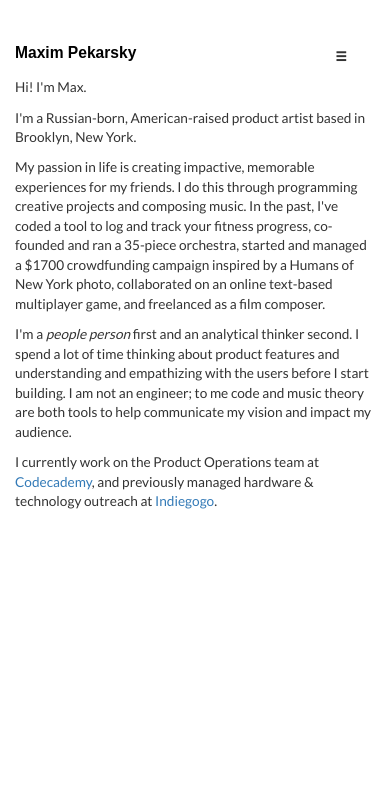
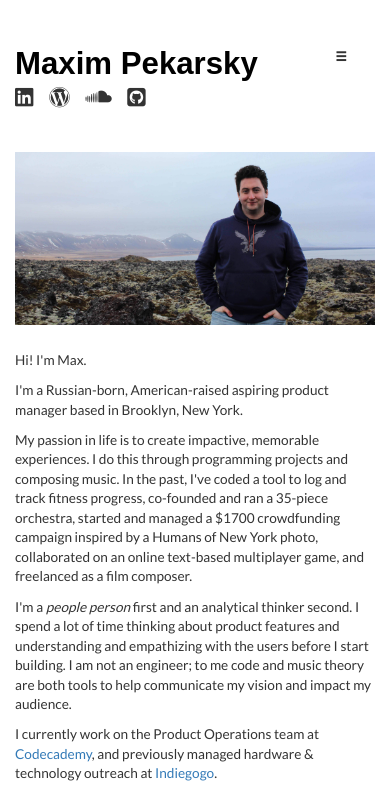
Before and after one commit to maximforever/myWebsite, a plain HTML site: page index.html in a window 390 px wide. Shown: the top 792 px of the page. Drawn offline with nearby package versions, Linux system fonts and the light colour scheme; a web font is replaced by a local one.

Commit message:
add responsive styling

```diff
--- a/index.html
+++ b/index.html
@@ -8,6 +8,7 @@
         <link href='https://fonts.googleapis.com/css?family=Work+Sans:400,700' rel='stylesheet' type='text/css'>
         <link href='https://fonts.googleapis.com/css?family=Cambay:700,400' rel='stylesheet' type='text/css'>
         <link rel="stylesheet" href="https://maxcdn.bootstrapcdn.com/bootstrap/3.3.7/css/bootstrap.min.css" integrity="sha384-BVYiiSIFeK1dGmJRAkycuHAHRg32OmUcww7on3RYdg4Va+PmSTsz/K68vbdEjh4u" crossorigin="anonymous">
+        <script src="https://use.fontawesome.com/d912ae79c1.js"></script>
 <!--  LOCAL BOOTSTRAP:        <link rel = "stylesheet" type="text/css" href = "assets/bootstrap.min.css"></style> -->
         <link rel = "stylesheet" type="text/css" href = "style.css"></style>
     </HEAD>
@@ -24,13 +25,26 @@
                 </div>
             </div>
 
+            <div class = "links">
+                <div class = "container">
+                    <i class="fa fa-linkedin-square" aria-hidden="true"></i>
+                    <i class="fa fa-wordpress" aria-hidden="true"></i>
+                    <i class="fa fa-soundcloud" aria-hidden="true"></i>
+                    <i class="fa fa-github-square" aria-hidden="true"></i>
+                </div>
+            </div>
+
+            <div class = "container" id = "wide-photo">
+
+            </div>
+
             <div class = "main">
                 <div class = "container">
 
                     <div class = "blurb">
                         <p>Hi! I'm Max.
-                        <p>I'm a Russian-born, American-raised product artist based in Brooklyn, New York.</p>
-                        <p>My passion in life is creating impactive, memorable experiences for my friends. I do this through programming creative projects and composing music. In the past, I've coded a tool to log and track your fitness progress, co-founded and ran a 35-piece orchestra, started and managed a $1700 crowdfunding campaign inspired by a Humans of New York photo, collaborated on an online text-based multiplayer game, and freelanced as a film composer.</p>
+                        <p>I'm a Russian-born, American-raised aspiring product manager based in Brooklyn, New York.</p>
+                        <p>My passion in life is to create impactive, memorable experiences. I do this through programming projects and composing music. In the past, I've coded a tool to log and track fitness progress, co-founded and ran a 35-piece orchestra, started and managed a $1700 crowdfunding campaign inspired by a Humans of New York photo, collaborated on an online text-based multiplayer game, and freelanced as a film composer.</p>
                          <p>I'm a <i>people person</i> first and an analytical thinker second. I spend a lot of time thinking about product features and understanding and empathizing with the users before I start building. I am not an engineer; to me code and music theory are both tools to help communicate my vision and impact my audience.</p>
                         <p>I currently work on the Product Operations team at <a href = "https://codecademy.com" target="_blank">Codecademy</a>, and previously managed hardware &amp; technology outreach at <a href = "https://indiegogo.com" target="_blank">Indiegogo</a>.</p>
 
@@ -40,7 +54,7 @@
                         <p></p>
                     </div>
 
-                    <div class = "photo">
+                    <div id = "photo">
                         <img src = "assets/images/profile.jpg"/>
                     </div>
                 </div>
--- a/script.js
+++ b/script.js
@@ -33,9 +33,11 @@ function main(){
 
     var containerPadding = $("#content_container").css("padding");
 
-    if ($(window).width() < 960) {
+    if ($(window).width() < 768) {
             console.log("we got small!");
             $('.photo').hide();
+            $('#wide-photo').append("<img src = 'assets/images/profile_wide.jpg' class = 'wide-photo' />")
+
         }
 
     $(".menu-section").hover(function(){
--- a/style.css
+++ b/style.css
@@ -23,7 +23,6 @@ a:hover {
 .header {
     padding-top: 5vh;
     display: block;
-    padding-bottom: 1%;
 }
 
 .logo {
@@ -32,6 +31,7 @@ a:hover {
     font-family: 'Cambay', sans-serif;
     font-weight: 700;
     float: left;
+    margin-bottom: 0px;
 }
 
 
@@ -114,7 +114,7 @@ a:hover {
 
 .blurb {
     max-width: 50%;
-    font-size: 1.5vw;
+    font-size: 1.4vw;
     font-family: 'Lato', sans-serif;
     font-weight: 400;
     padding-right: 2%;
@@ -124,15 +124,30 @@ a:hover {
     margin-bottom: 3%;
 }
 
-.photo {
+#photo {
     width: 50%;
     float: right;
     padding-left: 2%;
 }
 
-.photo img {
+#photo img {
     width: 100%;
     float: right;
+}
+
+.wide-photo{
+    max-width: 100%;
+    margin-bottom: 3vh;
+}
+
+.links{
+    margin-bottom: 5vh;
+    text-align: left;
+}
+
+.links i {
+    padding: 0px 3vw 0px 0px;
+    font-size: 2.5em;
 }
 
 
@@ -150,7 +165,7 @@ a:hover {
         max-width: 100%;
         padding: 0;
     }
-    .photo {
+    #photo {
         width: 100%;
         padding: 0;
     }
@@ -158,5 +173,22 @@ a:hover {
         font-size: 4vh;
         padding: 4vh;
     }
+    .links i {
+        font-size: 2em;
+    }
+
 
 }
+
+@media (max-width: 550px) {
+    .logo {
+        font-size: 8vw;
+    }
+    #toggle{
+        font-size: 7    vw;
+
+    }
+        .links i {
+        font-size: 1.5em;
+    }
+}
```
Also changed, not shown: assets/images/profile_wide.jpg (added).
